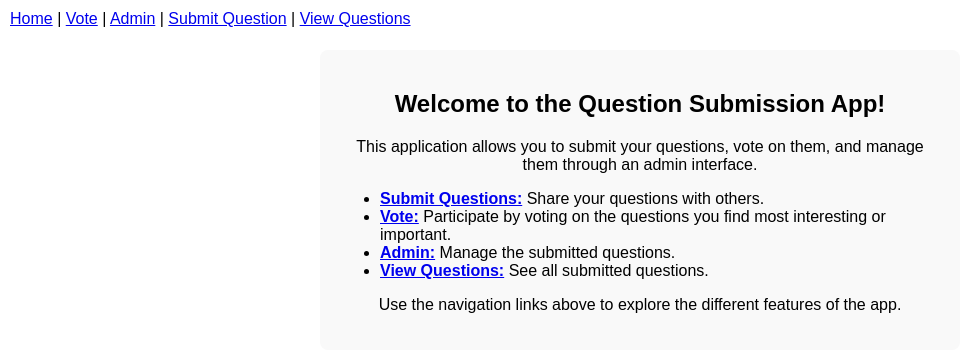
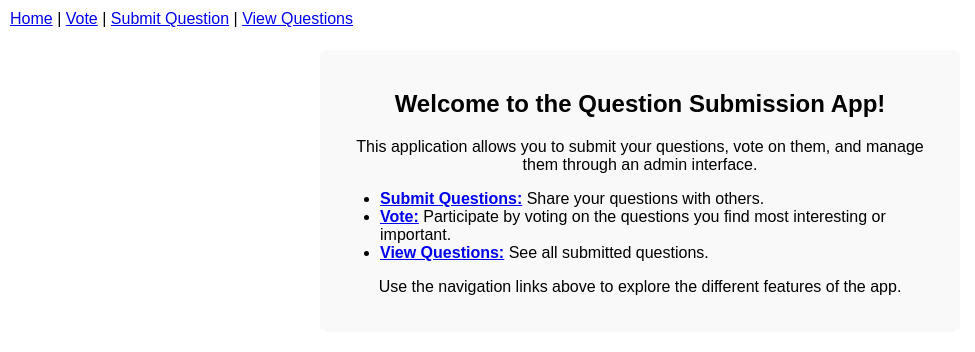
Before and after one commit to IanMulvany/question-voting-app, a Flask app: page / in a window 1280 px wide. Shown: the top 352 px of the page, without its empty margins (0-975 px from the left). Run offline with Flask 3, Linux system fonts and the light colour scheme; some libraries are stand-ins or nearby versions.

Commit message:
fix: Remove admin page references from the homepage template

```diff
--- a/templates/index.html
+++ b/templates/index.html
@@ -48,7 +48,6 @@
     <div style="position: absolute; top: 10px; left: 10px;">
       <a href="/">Home</a> |
       <a href="/vote">Vote</a> |
-      <a href="/admin">Admin</a> |
       <a href="/submit-question">Submit Question</a> |
       <a href="/questions">View Questions</a>
     </div>
@@ -58,7 +57,6 @@
       <ul style="text-align: left;">
         <li><strong><a href="/submit-question">Submit Questions:</a></strong> Share your questions with others.</li>
         <li><strong><a href="/vote">Vote:</a></strong> Participate by voting on the questions you find most interesting or important.</li>
-        <li><strong><a href="/admin">Admin:</a></strong> Manage the submitted questions.</li>
         <li><strong><a href="/questions">View Questions:</a></strong> See all submitted questions.</li>
       </ul>
       <p>Use the navigation links above to explore the different features of the app.</p>
```
